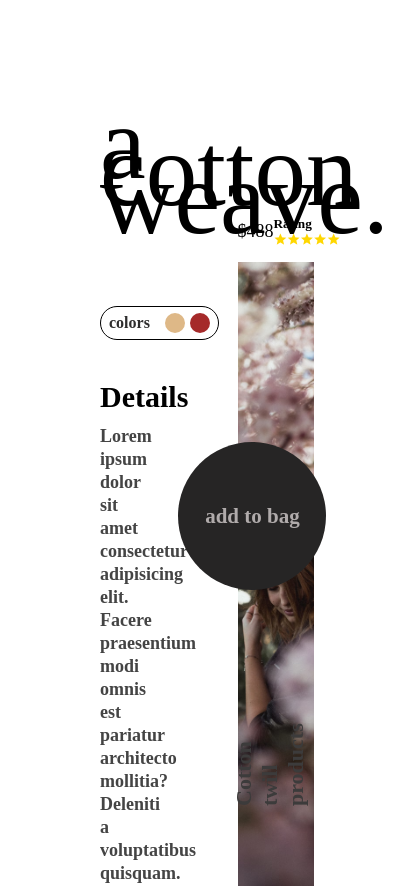
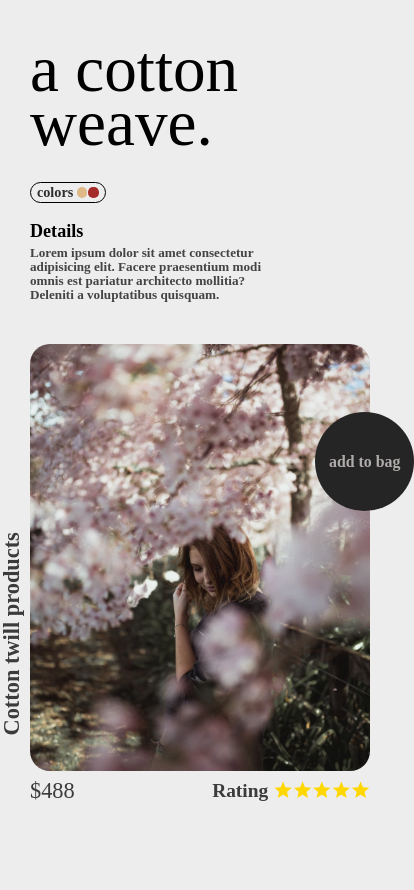
Before and after one commit to Pranjal2345/ACottonWeave.github.io, a plain HTML site: page index.html in a window 390 px wide. Shown: the whole page, 414 px wide, since content can reach past the window. After the commit the page ends 844 px from the top, so only its background shows below. Drawn offline with nearby package versions, Linux system fonts and the light colour scheme.

Commit message:
Update style.css

```diff
--- a/style.css
+++ b/style.css
@@ -3,10 +3,13 @@
     padding: 0;
     box-sizing: border-box;
     font-family: 'Gilroy';
+
 }
 html,body{
     height: 100%;
     width: 100%;
+
+    background-color: #ededed;
 }
 #main{
     height: 100%;
@@ -14,9 +17,10 @@ html,body{
     display: flex;
     align-items: flex-end;
     /* justify-content: space-between; */
-    padding: 0px 100px;
-    padding-top: 130px ;
-    gap: 52px;
+    padding: 0px 6.527vw;
+    padding-top: 8.486vw ;
+    /* gap: 3.394vw; */
+
 
 }
 #left{
@@ -26,14 +30,15 @@ html,body{
     display: flex;
     flex-direction: column;
     justify-content: space-between;
-    gap: 94px;
-    padding-bottom: 50px;
+    gap: 6.136vw;
+    padding-bottom: 3.264vw;
     /* margin-right: 23px; */
 }
 
 #left h1{
     font-family: 'Work Sans';
-font-size: 103px;
+/* font-size: 103px; */
+font-size: 6.723vw;
 font-weight: 400;
 line-height: 7vw;
 
@@ -47,44 +52,44 @@ line-height: 7vw;
  #color{
     /* background-color: blue; */
     width: fit-content;
-    padding: 1px 8px;
+    padding: 0.065vw 0.522vw;
     display: flex;
     align-items: center;
     justify-content: center;
-    border-radius: 50px;
-    border: 1.3px solid black;
+    border-radius: 3.264vw;
+    border: 0.085vw solid black;
 
 }
 #color h5 {
-font-size: 16px;
-margin-right: 10px;
+font-size: 1.044vw;
+margin-right:0.653vw ;
 font-weight: 600;
 color: rgb(46, 45, 45);
 }
 #color1{
-    height: 20px;
-    width: 20px;
+    height:1.305vw ;
+    width: 1.305vw;
     background-color:burlywood;
     border-radius: 50%;
-    margin: 5px;
+    margin: 0.326vw;
 }
 #color2{
-    height: 20px;
-    width: 20px;
+    height: 1.305vw;
+    width: 1.305vw;
     background-color: brown;
     border-radius: 50%;
 }
 #left h2{
-    margin-top: 40px;
-    font-size: 30px;
-    margin-bottom: 11px;
+    margin-top:2.611vw ;
+    font-size: 1.958vw;
+    margin-bottom:0.718vw ;
 }
 #left p{
-    font-size: 18px;
+    font-size: 1.175vw;
     width: 70%;
     font-weight: 600;
     color: #444;
-    line-height:23px ;
+    line-height: 1.501vw;
 }
 #right{
     height: 90%;
@@ -93,16 +98,16 @@ color: rgb(46, 45, 45);
     position: relative;
 }
 #right-top{
-    height: 61px;
+    height:3.982vw ;
     width: 100%;
     /* background-color: red; */
     display: flex;
     align-items: center;
     justify-content: space-between;
-    padding-right: 20px;
+    padding-right: 1.305vw;
 }
 #right-top h4{
-    font-size: 18px;
+    font-size:1.175vw;
     font-family: 'work sans';
     font-weight: 500;
 }
@@ -117,8 +122,8 @@ color: rgb(46, 45, 45);
 }
 #black-gola{
     position: absolute;
-      height: 148px;
-      width: 148px;
+      height:13.661vw;
+      width:13.661vw;
       /* background-color: rgb(33, 33, 34) ; */
       background-color: #262525;
       color: #fff;
@@ -130,18 +135,177 @@ color: rgb(46, 45, 45);
       justify-content: center;
 }
 #black-gola h5{
-    font-size: 21px;
+    font-size: 1.371vw;
     font-weight: 550;
     color: rgb(176, 171, 171);
+    background-color: none;
 }
 #rotated{
     position: absolute;
     left: -9.2%;
-    bottom: -40px;
+    bottom:-2.611vw ;
     rotate: -90deg;
     transform-origin: 0 0;
-    font-size: 22px;
+    font-size:1.436vw;
     font-weight: 600;
     color: #3c3b3b;
+}
+@media(max-width: 900px){
+    #main{
+        height: 100%;
+        width: 100%;
+        display: flex;
+        align-items: flex-start;
+        justify-content: flex-start;
+        flex-direction: column;
+         padding: 20px;
+        padding-top: 43px ;
+        gap: 60px;
+       /* background-color: red; */
+       padding-bottom: 0px;
+       padding-left: 30px;
+
+    }
+    #left{
+        height: fit-content;
+        width: 100%;
+        /* background-color: red; */
+        display: flex;
+        flex-direction: column;
+        justify-content: space-between;
+        gap: 8.136vw;
+        padding-bottom: 2.264vw;
+        /* margin-right: 23px; */
+    }
+
+    #left h1{
+        font-family: 'Work Sans';
+    /* font-size: 103px; */
+    font-size: 16.723vw;
+    font-weight: 400;
+    line-height: 13.8vw;
+
+    }
+    #bottom-left{
+        /* height: 42%; */
+        width: 100%;
+        /* background-color: yellow; */
+    }
+
+     #color{
+        /* background-color: blue; */
+        width: fit-content;
+        padding: 0.170vw 1.520vw;
+        display: flex;
+        align-items: center;
+        justify-content: center;
+        border-radius: 3.264vw;
+        border: 0.085vw solid black;
+
+    }
+    #color h5 {
+    font-size: 3.644vw;
+    margin-right:0.647vw ;
+    font-weight: 600;
+    color: rgb(46, 45, 45);
+    }
+    #color1{
+        height:2.605vw ;
+        width: 2.605vw;
+        background-color:burlywood;
+        border-radius: 50%;
+        margin: 0.326vw;
+    }
+    #color2{
+        height: 2.605vw;
+        width: 2.605vw;
+        background-color: brown;
+        border-radius: 50%;
+    }
+    #left h2{
+        margin-top:4.811vw ;
+        font-size:4.644vw;
+        margin-bottom:0.818vw ;
+    }
+    #left p{
+        font-size: 3.375vw;
+        width: 70%;
+        font-weight: 600;
+        color: #444;
+        line-height: 3.601vw;
+    }
+
+    #right{
+        height: 55%;
+        width: 100%;
+        /* background-color:lightblue; */
+        position: relative;
+        display: flex;
+        flex-direction: column-reverse;
+    }
+    #right-top{
+        height:4.982vw ;
+        width: 100%;
+        /* background-color: red; */
+        display: flex;
+        align-items: center;
+        justify-content: space-between;
+        padding-right: 1.305vw;
+        padding :20px 0px;
+    }
+    #right-top h4{
+        font-size:5.736vw;;
+        font-family: 'work sans';
+        font-weight: 500;
+        color: #3c3b3b;
+    }
+    #right-top h5{
+        font-size:4.975vw;
+        /* font-family: 'work sans'; */
+        font-weight: 600;
+        color: #3c3b3b;
+    }
+    #right-top h5 i{
+        color: gold;
+    }
+    #right img{
+        width: 100%;
+        height: 97%;
+        object-fit: cover;
+        border-radius: 20px;
+
+    }
+    #black-gola{
+        position: absolute;
+          height:25.361vw;
+          width:25.361vw;
+          /* background-color: rgb(33, 33, 34) ; */
+          background-color: #262525;
+          color: #fff;
+          border-radius: 50%;
+          right: -13%;
+          top: 9.5%;
+          display: flex;
+          align-items: center;
+          justify-content: center;
+    }
+    #black-gola h5{
+        font-size: 4.071vw;
+        font-weight: 550;
+        color: rgb(176, 171, 171);
+        background-color: none;
+    }
+    #rotated{
+        position: absolute;
+        left: -9.2%;
+        bottom:30px ;
+        rotate: -90deg;
+        transform-origin: 0 0;
+        font-size:5.736vw;
+        font-weight: 600;
+        color: #3c3b3b;
+        padding-left: 5vw;
+        /* background-color: lightblue; */
+    }
 
 }
```
